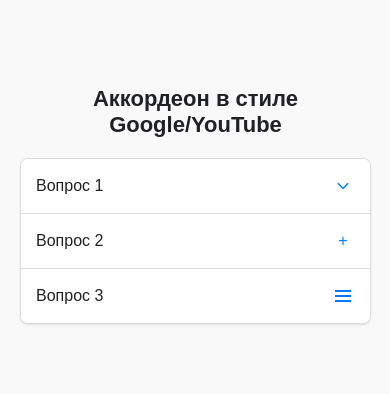
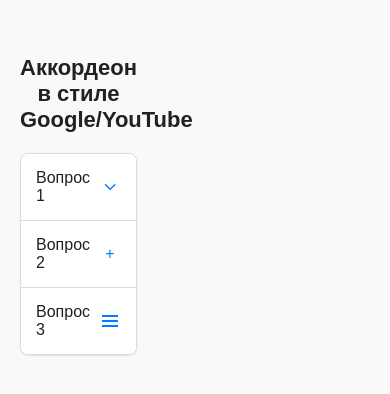
Before and after one commit to AleksandrKondakov/react-youtube-accordion, a React (Create React App) app: page / in a window 390 px wide. Shown: the part 246-640 px from the top of the page. Built offline with nearby package versions, Linux system fonts and the light colour scheme.

Commit message:
Initial commit

```diff
--- a/src/App.module.scss
+++ b/src/App.module.scss
@@ -124,7 +124,7 @@
 
 @media (max-width: 666px) {
     .content {
-        width: 90%;
+        width: 30%;
         max-width: none;
     }
 }
```
